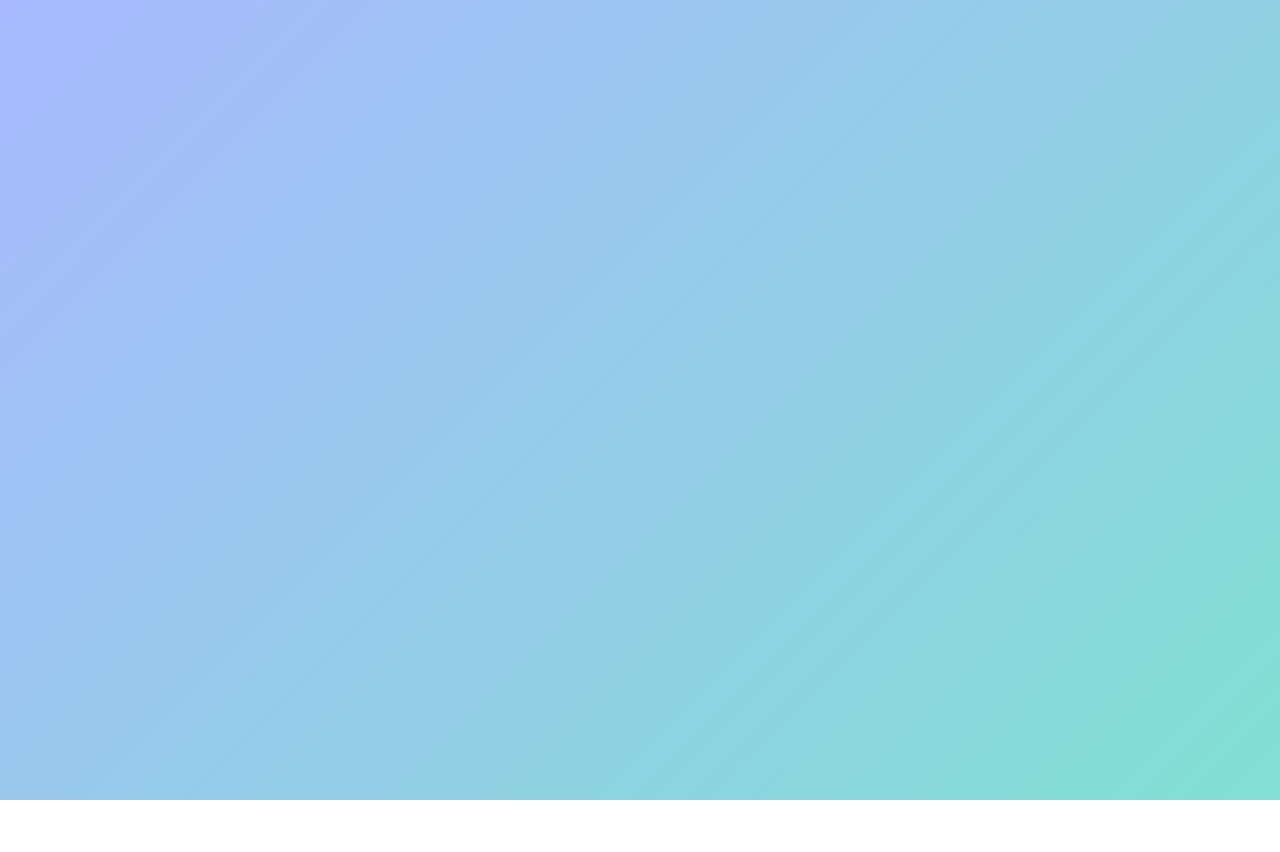
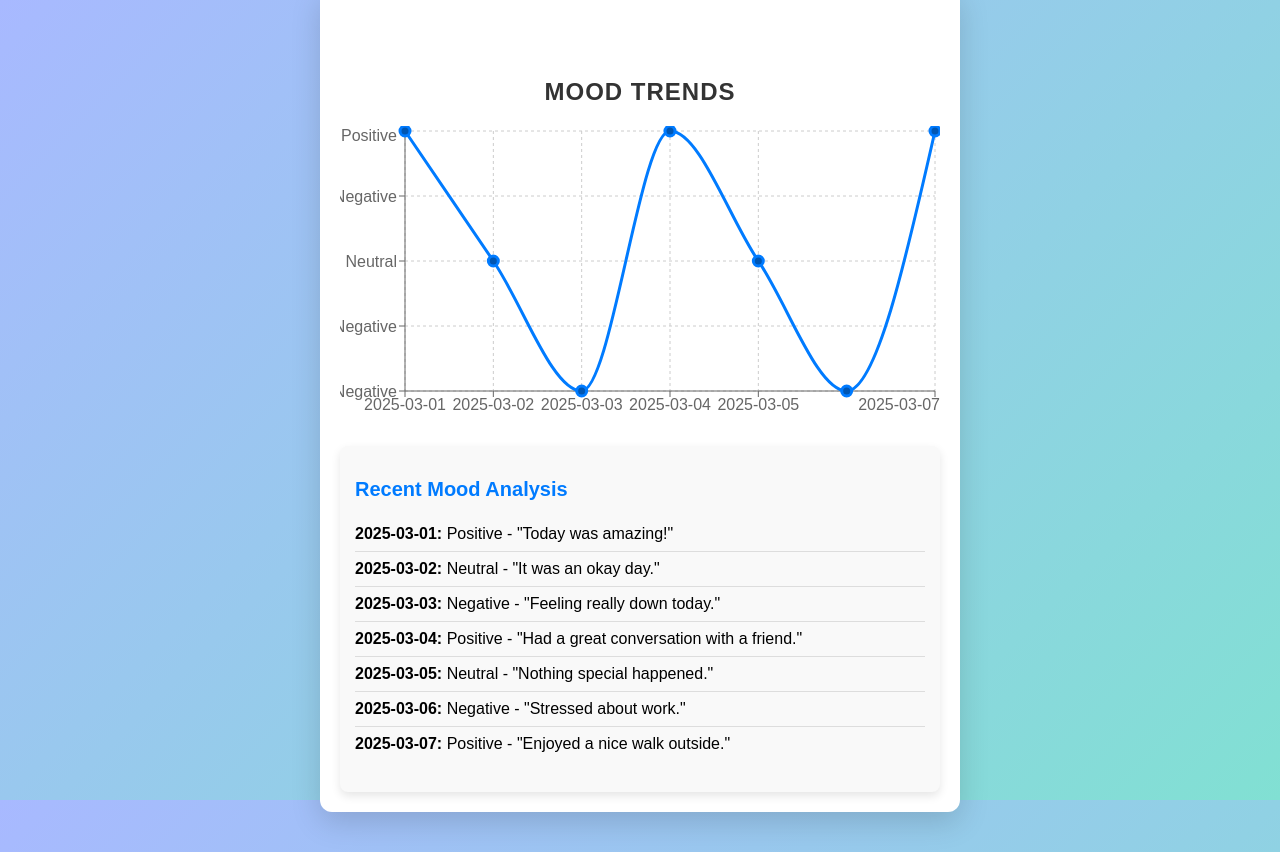
Before and after one commit to uaalumni02/mh_chatbot_front, a React (Create React App) app: page /graph in a window 1280 px wide. Before the commit this address had no page. Before the commit the page ends 800 px from the top, so only its background shows below. Built offline with nearby package versions, Linux system fonts and the light colour scheme.

Commit message:
add sample graph

```diff
--- a/package.json
+++ b/package.json
@@ -11,6 +11,7 @@
     "react-dom": "^19.0.0",
     "react-router-dom": "^7.3.0",
     "react-scripts": "5.0.1",
+    "recharts": "^2.15.1",
     "web-vitals": "^2.1.4"
   },
   "scripts": {
--- a/src/App.js
+++ b/src/App.js
@@ -3,6 +3,7 @@ import { BrowserRouter, Route, Routes } from "react-router-dom";
 import Login from "./pages/Login";
 import Register from "./pages/Register";
 import Chat from "./pages/Chat";
+import Graph from "./pages/Graph";
 
 function App() {
   return (
@@ -14,6 +15,7 @@ function App() {
           <Route exact path="/" element={<Login />} />
           <Route exact path="/register" element={<Register />} />
           <Route exact path="/chat/:id" element={<Chat />} />
+          <Route exact path="/graph" element={<Graph />} />
         </Routes>
       </BrowserRouter>
     </div>
--- /dev/null
+++ b/src/pages/Graph.js
@@ -0,0 +1,98 @@
+import React, { useState, useEffect } from "react";
+import {
+  LineChart,
+  Line,
+  XAxis,
+  YAxis,
+  CartesianGrid,
+  Tooltip,
+  ResponsiveContainer,
+} from "recharts";
+import "../static/graph.css";
+
+const MoodTrendsGraph = ({ moodData }) => {
+  const [formattedData, setFormattedData] = useState([]);
+
+  useEffect(() => {
+    if (moodData && moodData.length) {
+      setFormattedData(
+        moodData.map((entry) => ({
+          date: entry.date,
+          mood: entry.mood,
+          moodLabel: getMoodLabel(entry.mood),
+        }))
+      );
+    } else {
+      // Dummy data representing mood analysis from user messages
+      const dummyData = [
+        { date: "2025-03-01", mood: 1, message: "Today was amazing!" },
+        { date: "2025-03-02", mood: 0, message: "It was an okay day." },
+        { date: "2025-03-03", mood: -1, message: "Feeling really down today." },
+        {
+          date: "2025-03-04",
+          mood: 1,
+          message: "Had a great conversation with a friend.",
+        },
+        { date: "2025-03-05", mood: 0, message: "Nothing special happened." },
+        { date: "2025-03-06", mood: -1, message: "Stressed about work." },
+        {
+          date: "2025-03-07",
+          mood: 1,
+          message: "Enjoyed a nice walk outside.",
+        },
+      ];
+      setFormattedData(
+        dummyData.map((entry) => ({
+          date: entry.date,
+          mood: entry.mood,
+          moodLabel: getMoodLabel(entry.mood),
+          message: entry.message,
+        }))
+      );
+    }
+  }, [moodData]);
+
+  const getMoodLabel = (mood) => {
+    return mood === 1 ? "Positive" : mood === 0 ? "Neutral" : "Negative";
+  };
+
+  return (
+    <div className="mood-trends-container">
+      <br></br> <br></br> <br></br>
+      <h1>Mood Trends</h1>
+      <ResponsiveContainer width="100%" height={300}>
+        <LineChart data={formattedData}>
+          <CartesianGrid strokeDasharray="3 3" />
+          <XAxis dataKey="date" />
+          <YAxis
+            domain={[-1, 1]}
+            tickFormatter={(tick) => getMoodLabel(tick)}
+          />
+          <Tooltip
+            formatter={(value, name, props) => [getMoodLabel(value), "Mood"]}
+          />
+          <Line
+            type="monotone"
+            dataKey="mood"
+            stroke="#007bff"
+            strokeWidth={3}
+            dot={{ r: 5, fill: "#0056b3" }}
+          />
+        </LineChart>
+      </ResponsiveContainer>
+      <div className="mood-messages">
+        <h2>Recent Mood Analysis</h2>
+        <ul>
+          {formattedData.map((entry, index) => (
+            <li key={index}>
+              <strong>{entry.date}:</strong> {entry.moodLabel} - "
+              {entry.message}"
+            </li>
+          ))}
+        </ul>
+      </div>
+    </div>
+  );
+};
+
+export default MoodTrendsGraph;
--- /dev/null
+++ b/src/static/graph.css
@@ -0,0 +1,48 @@
+.mood-trends-container {
+    width: 100%;
+    max-width: 600px;
+    margin: 40px auto;
+    padding: 20px;
+    border-radius: 12px;
+    background: #ffffff;
+    box-shadow: 0px 10px 30px rgba(0, 0, 0, 0.15);
+    text-align: center;
+  }
+
+  h1 {
+    color: #333;
+    font-size: 24px;
+    font-weight: bold;
+    margin-bottom: 20px;
+  }
+
+  /* Styles for the mood messages list */
+  .mood-messages {
+    margin-top: 20px;
+    padding: 15px;
+    background: #f9f9f9;
+    border-radius: 8px;
+    box-shadow: 0px 4px 10px rgba(0, 0, 0, 0.1);
+    text-align: left;
+  }
+
+  .mood-messages h2 {
+    font-size: 20px;
+    color: #007bff;
+    margin-bottom: 10px;
+  }
+
+  .mood-messages ul {
+    list-style: none;
+    padding: 0;
+  }
+
+  .mood-messages li {
+    font-size: 16px;
+    padding: 8px 0;
+    border-bottom: 1px solid #ddd;
+  }
+
+  .mood-messages li:last-child {
+    border-bottom: none;
+  }
```
Also changed, not shown: 1 other file (tests, documents, lock files or other folders).
